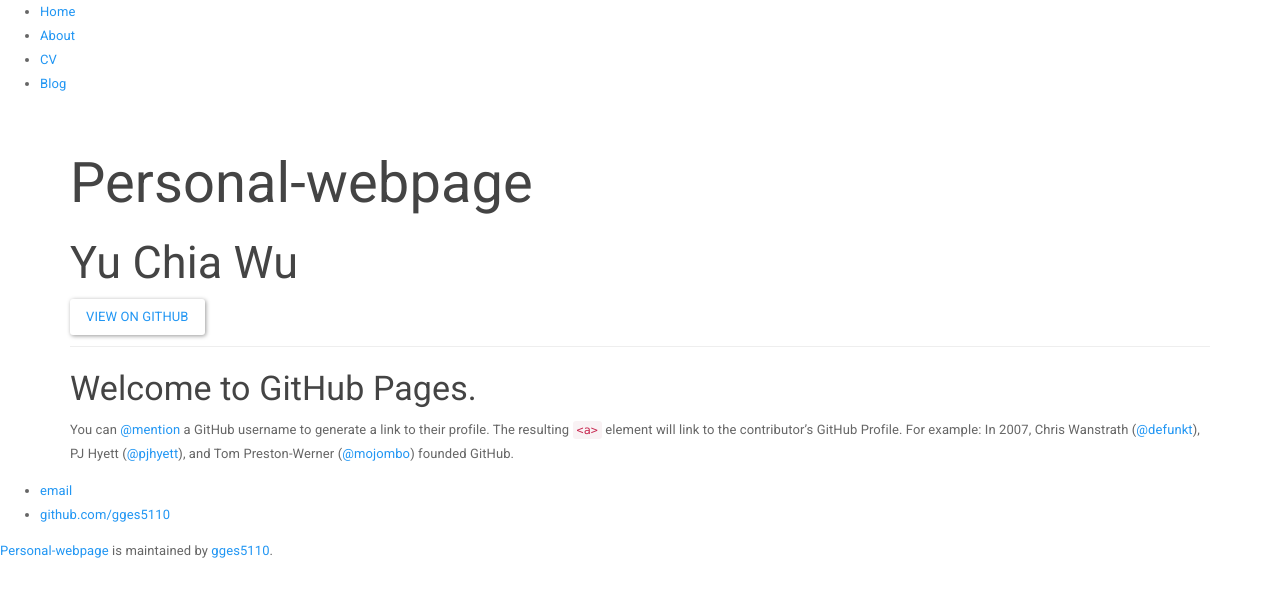
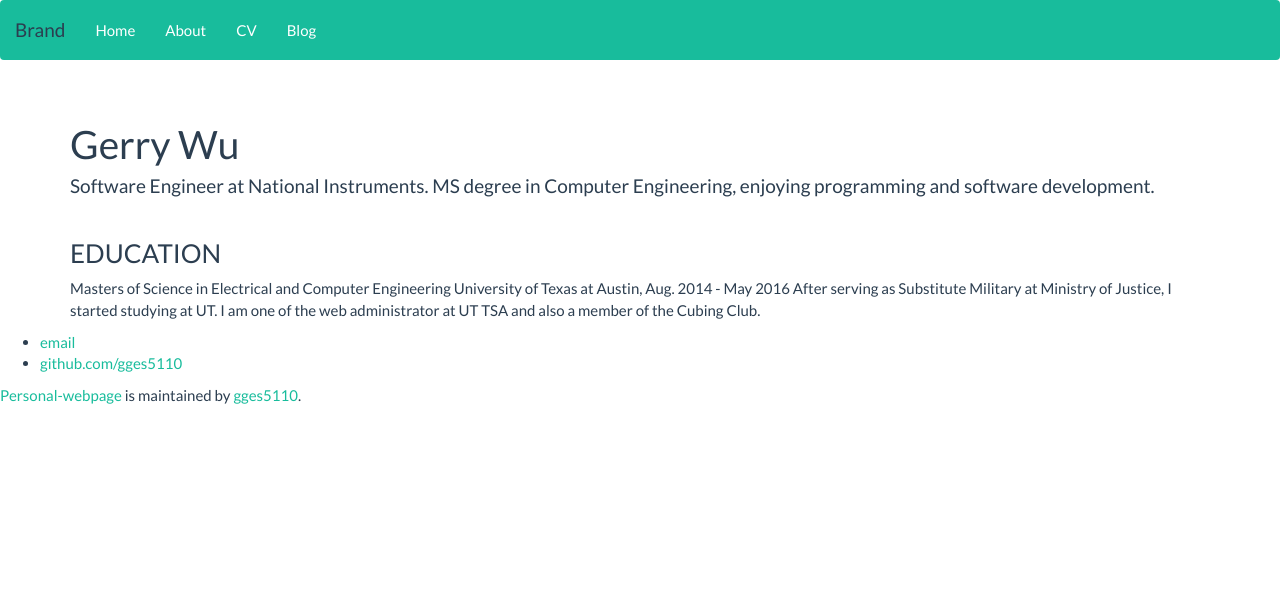
Before and after one commit to gges5110/gges5110.github.io, a Jekyll site: the page built from index.html, in a window 1280 px wide. Shown: the top 597 px of the page. Built offline with Jekyll 4.4.1, drawn with Linux system fonts in a browser that asks for light colours; nearby versions of some CDN libraries.

Commit message:
change to bootswatch flatty theme

```diff
--- /dev/null
+++ b/Gemfile
@@ -0,0 +1,5 @@
+source 'https://rubygems.org'
+ruby RUBY_VERSION
+
+
+gem 'github-pages', group: :jekyll_plugins
--- a/_config.yml
+++ b/_config.yml
@@ -1,3 +1,5 @@
+title: Gerry Wu
+email: gerrywu@utexas.edu
 name: Yu-Chia Wu
 markdown: kramdown
 permalink: /blog/:year/:month/:day/:title
--- /dev/null
+++ b/_includes/footer.html
@@ -0,0 +1,23 @@
+        <footer class="site-footer">
+            <ul>
+                <li><a href="mailto:gerrywu@utexas.edu">email</a></li>
+                <li><a href="https://github.com/gges5110">github.com/gges5110</a></li>
+            </ul>
+            <span class="site-footer-owner">
+              <a href="https://github.com/gges5110/Personal-Webpage">Personal-webpage</a> is maintained by <a href="https://github.com/gges5110">gges5110</a>.
+            </span>
+        </footer>
+
+        <script type="text/javascript">
+            var gaJsHost = (("https:" == document.location.protocol) ? "https://ssl." : "http://www.");
+            document.write(unescape("%3Cscript src='" + gaJsHost + "google-analytics.com/ga.js' type='text/javascript'%3E%3C/script%3E"));
+        </script>
+
+        <script type="text/javascript">
+            try {
+                var pageTracker = _gat._getTracker("UA-66914419-1");
+                pageTracker._trackPageview();
+            } catch(err) {}
+        </script>
+    </body>
+</html>
--- /dev/null
+++ b/_includes/header.html
@@ -0,0 +1,41 @@
+<!DOCTYPE html>
+<html>
+	<head>
+		<meta charset="utf-8">
+    	<meta http-equiv="X-UA-Compatible" content="chrome=1">
+		<title>{{ page.title }}</title>
+		<!-- link to main stylesheet -->
+
+        <!-- <link rel="stylesheet" type="text/css" href="stylesheets/normalize.css" media="screen">
+        <link href='https://fonts.googleapis.com/css?family=Open+Sans:400,700' rel='stylesheet' type='text/css'> -->
+        <!-- <link rel="stylesheet" type="text/css" href="stylesheets/stylesheet.css" media="screen">
+        <link rel="stylesheet" type="text/css" href="stylesheets/github-light.css" media="screen"> -->
+
+		<script src="https://code.jquery.com/jquery-1.10.2.min.js"></script>
+		<script src="https://maxcdn.bootstrapcdn.com/bootstrap/3.3.7/js/bootstrap.min.js"></script>
+
+		<link rel="stylesheet" type="text/css" href="/stylesheets/bootstrap.min.css">
+	</head>
+	<body>
+		<nav class="navbar navbar-inverse">
+			<div class="container-fluid">
+				<div class="navbar-header">
+				<button type="button" class="navbar-toggle collapsed" data-toggle="collapse" data-target="#bs-example-navbar-collapse-2">
+				<span class="sr-only">Toggle navigation</span>
+				<span class="icon-bar"></span>
+				<span class="icon-bar"></span>
+				<span class="icon-bar"></span>
+				</button>
+					<a class="navbar-brand" href="#">Brand</a>
+				</div>
+
+				<div class="collapse navbar-collapse" id="bs-example-navbar-collapse-2">
+					<ul class="nav navbar-nav">
+						<li><a href="/">Home</a></li>
+						<li><a href="/about">About</a></li>
+						<li><a href="/cv">CV</a></li>
+						<li><a href="/blog">Blog</a></li>
+					</ul>
+				</div>
+			</div>
+		</nav>
--- a/_layouts/default.html
+++ b/_layouts/default.html
@@ -1,51 +1,9 @@
-<!DOCTYPE html>
-<html>
-	<head>
-		<title>{{ page.title }}</title>
-		<!-- link to main stylesheet -->
+{% include header.html %}
 
-        <!-- <link rel="stylesheet" type="text/css" href="stylesheets/normalize.css" media="screen">
-        <link href='https://fonts.googleapis.com/css?family=Open+Sans:400,700' rel='stylesheet' type='text/css'>
-        <link rel="stylesheet" type="text/css" href="stylesheets/stylesheet.css" media="screen">
-        <link rel="stylesheet" type="text/css" href="stylesheets/github-light.css" media="screen"> -->
-		<link rel="stylesheet" type="text/css" href="/stylesheets/bootstrap.min.css">
-        <link rel="stylesheet" type="text/css" href="/stylesheets/bootstrap-theme.min.css">
-	</head>
-	<body>
-		<nav>
-    		<ul>
-        		<li><a href="/">Home</a></li>
-	        	<li><a href="/about">About</a></li>
-        		<li><a href="/cv">CV</a></li>
-        		<li><a href="/blog">Blog</a></li>
-    		</ul>
-		</nav>
 		<div class="container">
 
 		{{ content }}
 
 		</div><!-- /.container -->
 
-        <footer class="site-footer">
-            <ul>
-                <li><a href="mailto:gerrywu@utexas.edu">email</a></li>
-                <li><a href="https://github.com/gges5110">github.com/gges5110</a></li>
-            </ul>
-            <span class="site-footer-owner">
-              <a href="https://github.com/gges5110/Personal-Webpage">Personal-webpage</a> is maintained by <a href="https://github.com/gges5110">gges5110</a>.
-            </span>
-        </footer>
-
-        <script type="text/javascript">
-            var gaJsHost = (("https:" == document.location.protocol) ? "https://ssl." : "http://www.");
-            document.write(unescape("%3Cscript src='" + gaJsHost + "google-analytics.com/ga.js' type='text/javascript'%3E%3C/script%3E"));
-        </script>
-
-        <script type="text/javascript">
-            try {
-                var pageTracker = _gat._getTracker("UA-66914419-1");
-                pageTracker._trackPageview();
-            } catch(err) {}
-        </script>
-	</body>
-</html>
+{% include footer.html %}
--- a/index.html
+++ b/index.html
@@ -1,24 +1,24 @@
 ---
 layout: default
-title: Yu-Chia Wu's Personal Website
+title: Gerry Wu
 ---
 
 <section class="page-header">
-    <h1 class="project-name">Personal-webpage</h1>
-    <h2 class="project-tagline">Yu Chia Wu</h2>
-    <a href="https://github.com/gges5110/Personal-Webpage" class="btn">View on GitHub</a>
-    <!-- <a href="https://github.com/gges5110/Personal-Webpage/zipball/master" class="btn">Download .zip</a>
-    <a href="https://github.com/gges5110/Personal-Webpage/tarball/master" class="btn">Download .tar.gz</a> -->
+    <h1 class="project-name">Gerry Wu</h1>
+    <h4 class="project-tagline">Software Engineer at National Instruments. MS degree in Computer Engineering, enjoying programming and software development.</h4>
 </section>
 
 
 <section class="main-content">
     <h3>
-        <a id="welcome-to-github-pages" class="anchor" href="#welcome-to-github-pages" aria-hidden="true"><span class="octicon octicon-link"></span></a>Welcome to GitHub Pages.
+        <a class="anchor" aria-hidden="true"><span class="octicon octicon-link"></span></a>EDUCATION
     </h3>
 
 
     <p>
-        You can <a href="https://github.com/blog/821" class="user-mention">@mention</a> a GitHub username to generate a link to their profile. The resulting <code>&lt;a&gt;</code> element will link to the contributor’s GitHub Profile. For example: In 2007, Chris Wanstrath (<a href="https://github.com/defunkt" class="user-mention">@defunkt</a>), PJ Hyett (<a href="https://github.com/pjhyett" class="user-mention">@pjhyett</a>), and Tom Preston-Werner (<a href="https://github.com/mojombo" class="user-mention">@mojombo</a>) founded GitHub.</p>
+        Masters of Science in Electrical and Computer Engineering
+        University of Texas at Austin, Aug. 2014 - May 2016
+        After serving as Substitute Military at Ministry of Justice, I started studying at UT. I am one of the web administrator at UT TSA and also a member of the Cubing Club.
+    </p>
 
 </section>
```
Also changed, not shown: Gemfile.lock (added), stylesheets/bootstrap.min.css.
